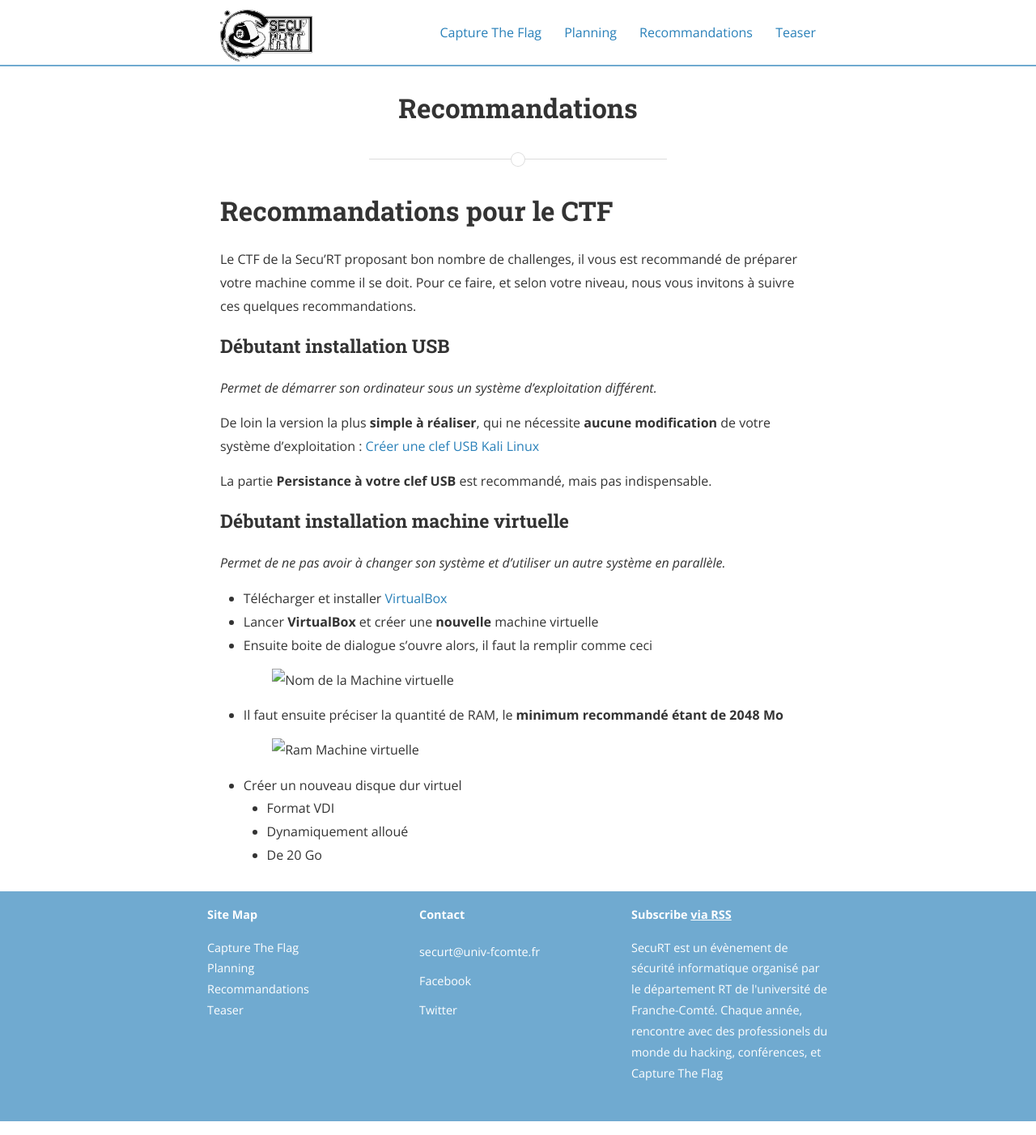
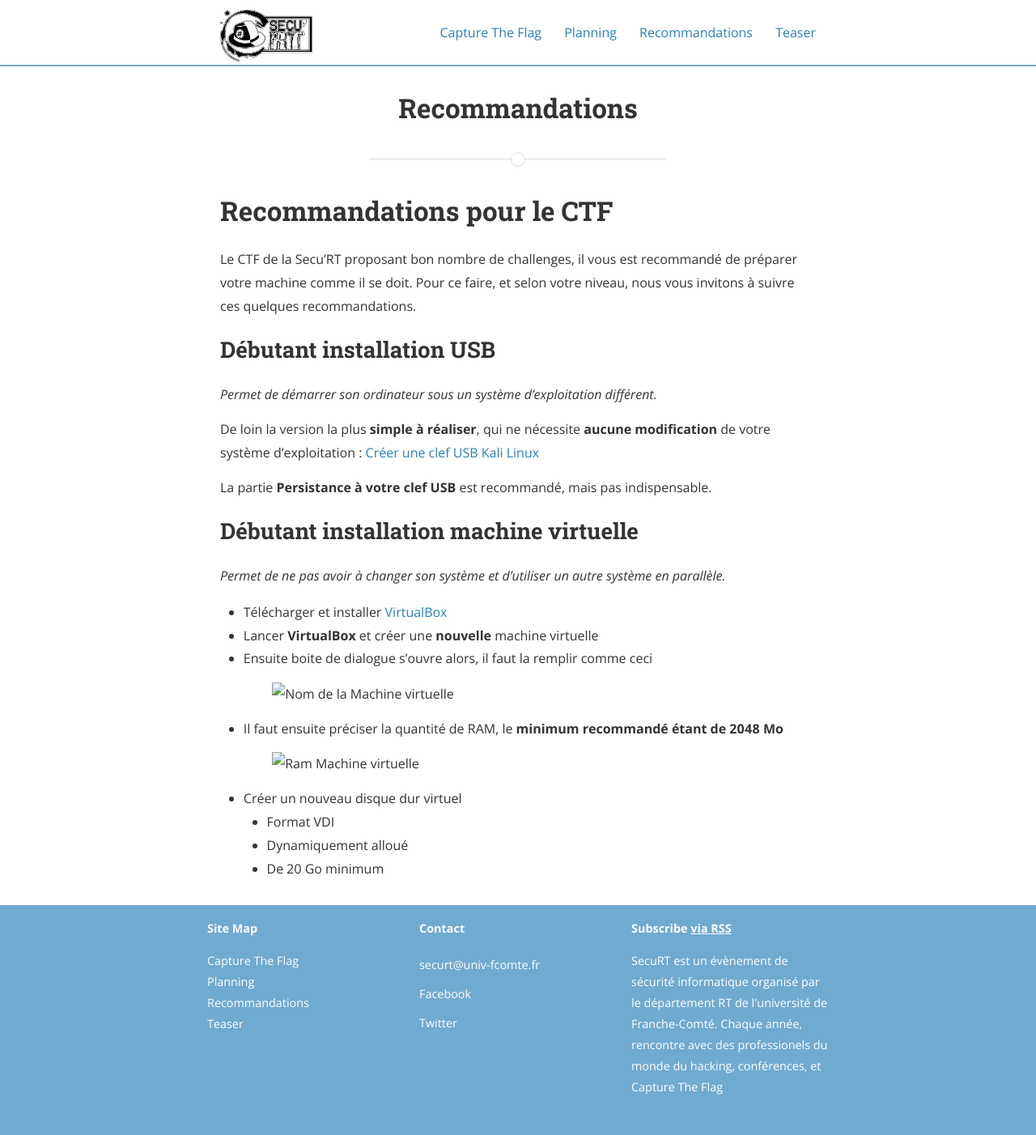
Before and after one commit to SecuRT/securt.github.io, a Jekyll site: the page built from recommandations.md, in a window 1280 px wide. Shown: the whole page at 81% size. Built offline with Jekyll 4.4.1, drawn with Linux system fonts in a browser that asks for light colours; nearby versions of some CDN libraries.

Commit message:
[recommandations] save before modifications

```diff
--- a/recommandations.md
+++ b/recommandations.md
@@ -10,7 +10,8 @@
 Le CTF de la Secu'RT proposant bon nombre de challenges, il vous est recommandé de préparer votre machine comme il se doit.
 Pour ce faire, et selon votre niveau, nous vous invitons à suivre ces quelques recommandations.
 
-### Débutant installation USB
+Débutant installation USB
+-------------------------
 
 *Permet de démarrer son ordinateur sous un système d'exploitation différent.*
 
@@ -18,7 +19,10 @@
 
 La partie **Persistance à votre clef USB** est recommandé, mais pas indispensable.
 
-### Débutant installation machine virtuelle
+
+
+Débutant installation machine virtuelle
+---------------------------------------
 
 *Permet de ne pas avoir à changer son système et d'utiliser un autre système en parallèle.*
 
@@ -34,4 +38,4 @@
 * Créer un nouveau disque dur virtuel
 	* Format VDI
 	* Dynamiquement alloué
-	* De 20 Go
+	* De 20 Go minimum
```
